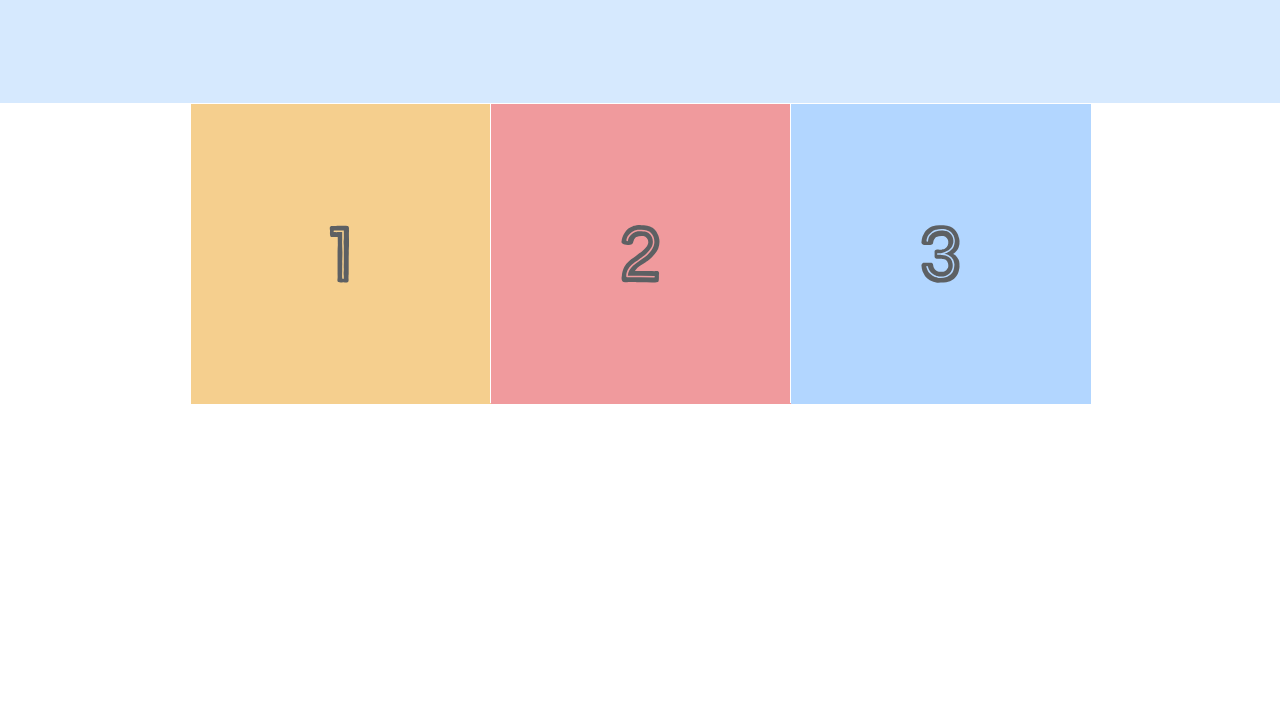
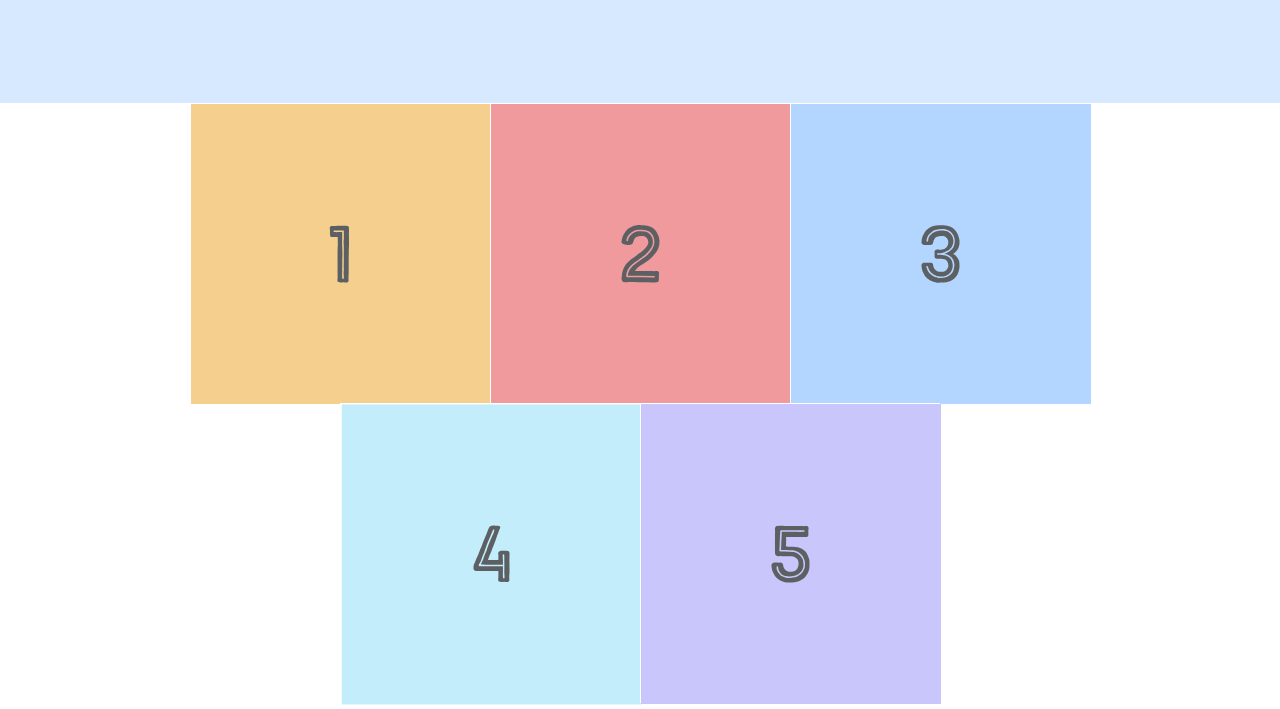
Before and after one commit to 07KingKaiju07/flex_box_website, a plain HTML site: page index.html in a window 1280 px wide. Shown: the part 283-992 px from the top of the page. Before the commit the page ends 800 px from the top, so only its background shows below. Drawn offline with Linux system fonts and the light colour scheme.

Commit message:
Add extra images and test flex wrap

```diff
--- a/css/styles.css
+++ b/css/styles.css
@@ -53,7 +53,8 @@
 .photo-grid {
      width: 900px;
      display: flex;
-     justify-content: flex-start;
+     justify-content: center;
+     flex-wrap: wrap;
 }
 
 .photo-grid-item {
--- a/index.html
+++ b/index.html
@@ -34,6 +34,12 @@
             <div class="photo-grid-item">
                 <img src="images/three.svg">
             </div>
+            <div class="photo-grid-item">
+                <img src="images/four.svg">
+            </div>
+            <div class="photo-grid-item last-item">
+                <img src="images/five.svg">
+            </div>
         </div>
     </div>
 </body>
```
